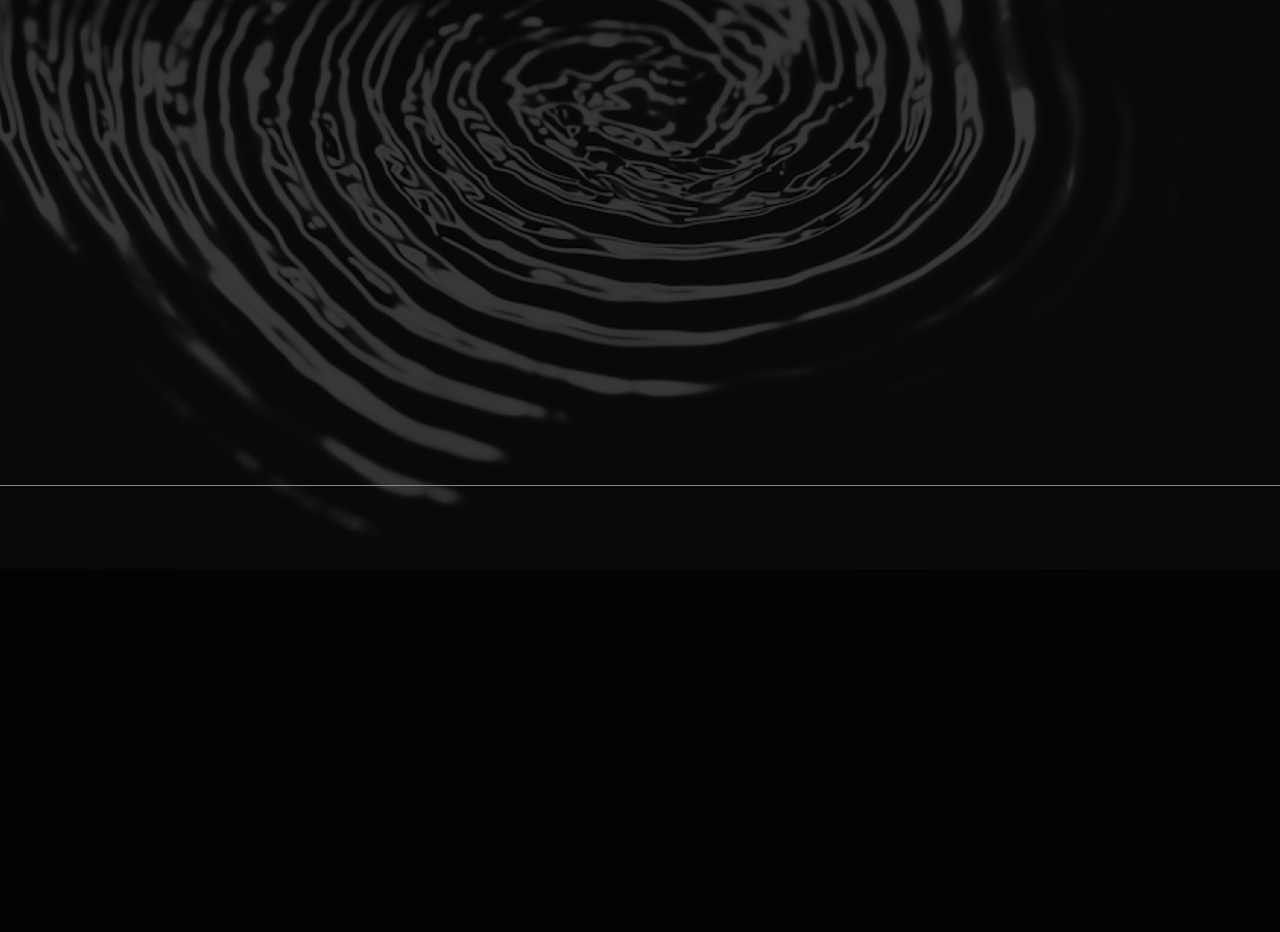
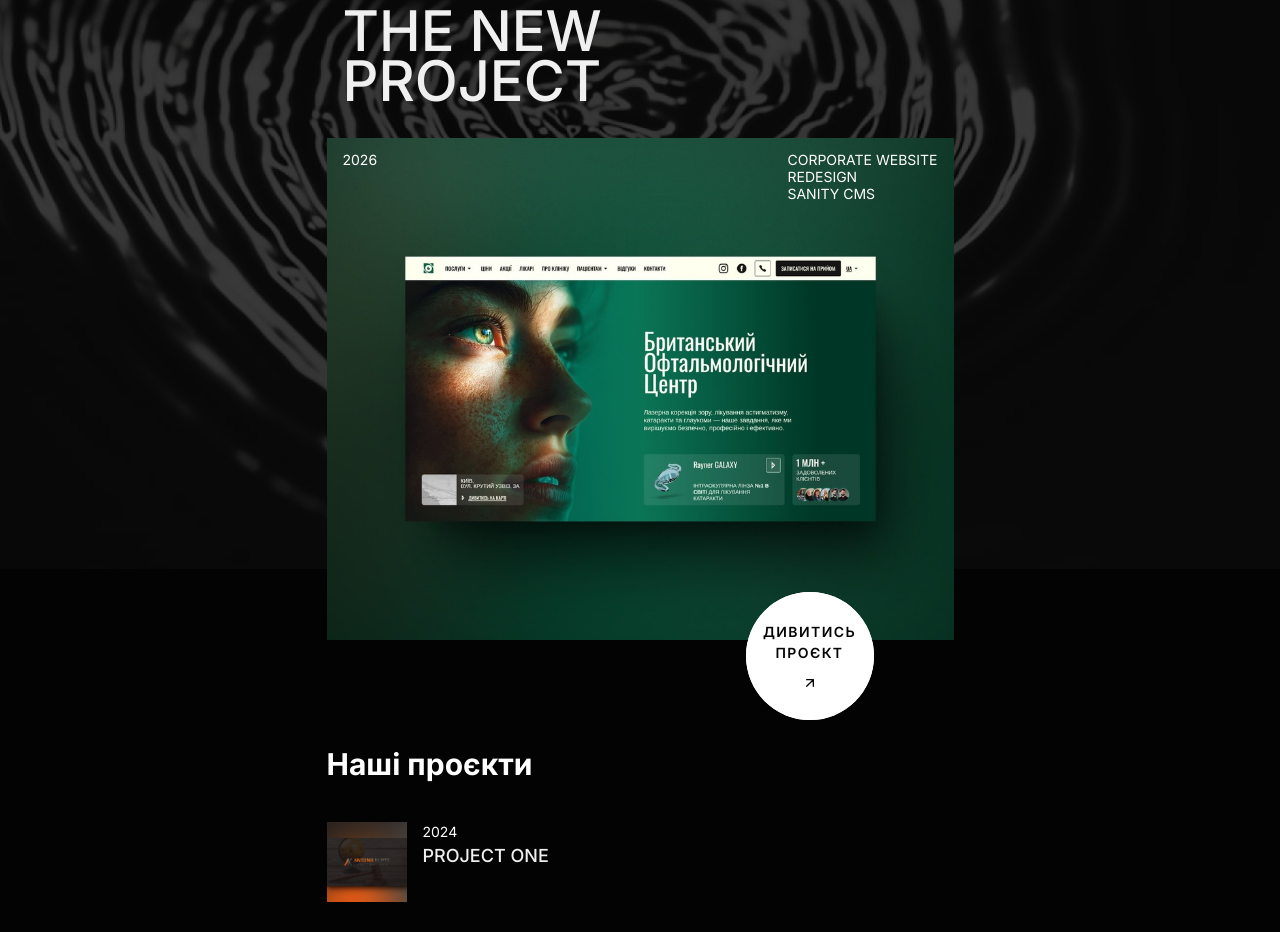
Before and after one commit to IraMira333/dezdevteam, a Next.js app: page /en in a window 1280 px wide. Shown: the part 231-1163 px from the top of the page. Before the commit the page ends 800 px from the top, so only its background shows below. Built offline with nearby package versions, Linux system fonts and the light colour scheme.

Commit message:
Created projects list

```diff
--- a/messages/en.json
+++ b/messages/en.json
@@ -1,7 +1,7 @@
 {
   "HomePage": {
-    "title": "the new project",
+    "text": "the new \nproject",
     "btnContactUs": "Contact us",
-    "description": "website development and redesign for your business"
+    "title": "website development and redesign \nfor your business"
   }
 }
--- a/messages/uk.json
+++ b/messages/uk.json
@@ -1,7 +1,7 @@
 {
   "HomePage": {
-    "title": "новий проєкт",
+    "text": "новий \nпроєкт",
     "btnContactUs": "Зв'язатися з нами",
-    "description": "розробка та редизайн сайтів для вашого бізнесу"
+    "title": "розробка та редизайн сайтів \nдля вашого бізнесу"
   }
 }
--- a/src/app/[locale]/globals.css
+++ b/src/app/[locale]/globals.css
@@ -72,21 +72,36 @@ a {
     mask-position: 0 0;
   }
 }
-.glow-on-hover {
-  width: 220px;
-  height: 50px;
-  border: none;
-  outline: none;
+.glow-btn {
+  position: relative;
+  cursor: pointer;
+  border-radius: 9999px;
+  z-index: 0;
+  display: flex;
+  align-items: center;
+  justify-content: center;
+}
+
+/* variants */
+.glow-dark {
   color: #f0f0f0;
   background: #050505;
-  cursor: pointer;
-  position: relative;
-  z-index: 0;
-  border-radius: 10px;
+  border: 1px solid #f0f0f0;
 }
 
-.glow-on-hover:before {
+.glow-light {
+  color: #050505;
+  background: #ffffff;
+  border: none;
+}
+
+/* glow */
+.glow-btn::before {
   content: "";
+  position: absolute;
+  inset: -2px;
+  border-radius: inherit;
+
   background: linear-gradient(
     45deg,
     #ff0000,
@@ -99,42 +114,38 @@ a {
     #ff00c8,
     #ff0000
   );
-  position: absolute;
-  top: -2px;
-  left: -2px;
+
   background-size: 400%;
-  z-index: -1;
   filter: blur(5px);
-  width: calc(100% + 4px);
-  height: calc(100% + 4px);
-  animation: glowing 20s linear infinite;
+  z-index: -2;
+
   opacity: 0;
   transition: opacity 0.3s ease-in-out;
-  border-radius: 10px;
+  animation: glowing 20s linear infinite;
 }
 
-.glow-on-hover:active {
-  color: #050505;
+.glow-btn:hover::before {
+  opacity: 1;
 }
-
-.glow-on-hover:active:after {
+.glow-btn:active:after {
   background: transparent;
 }
 
-.glow-on-hover:hover:before {
-  opacity: 1;
+/* inner background */
+.glow-btn::after {
+  content: "";
+  position: absolute;
+  inset: 0;
+  border-radius: inherit;
+  z-index: -1;
 }
 
-.glow-on-hover:after {
-  z-index: -1;
-  content: "";
-  position: absolute;
-  width: 100%;
-  height: 100%;
-  background: #f0f0f0;
-  left: 0;
-  top: 0;
-  border-radius: 10px;
+.glow-dark::after {
+  background: #050505;
+}
+
+.glow-light::after {
+  background: #ffffff;
 }
 
 @keyframes glowing {
--- a/src/app/[locale]/page.tsx
+++ b/src/app/[locale]/page.tsx
@@ -1,10 +1,9 @@
-import { useTranslations } from "next-intl";
+import { Hero } from "@/src/components/main/Hero";
 
 export default function Home() {
-  const t = useTranslations("HomePage");
   return (
-    <div className="mx-auto mt-20">
-      <h1>{t("title")}</h1>
+    <div className="mx-auto mt-19.5">
+      <Hero />
     </div>
   );
 }
--- a/src/components/header/Header.tsx
+++ b/src/components/header/Header.tsx
@@ -7,7 +7,7 @@ import { MaskButton } from "../shared/MaskButton";
 export const Header = () => {
   const t = useTranslations("HomePage");
   return (
-    <header className="bg-black05 border-grey22 flex items-center justify-between gap-1 border-b py-4 pr-2.5 pl-4">
+    <header className="bg-black05 border-grey22 tab:px-6 flex items-center justify-between gap-1 border-b py-4 pr-2.5 pl-4">
       <LogoName />
       <LanguageSwitcher />
       <MaskButton text={t("btnContactUs")} />
--- /dev/null
+++ b/src/components/main/Hero.tsx
@@ -0,0 +1,52 @@
+import Image from "next/image";
+import { useLocale, useTranslations } from "next-intl";
+
+import { LocaleType } from "@/src/types/LocaleTypes";
+
+import { projectsData } from "../assets/projectsData";
+import { GlowButton } from "../shared/GlowButton";
+import { ProjectsList } from "./ProjectsList";
+
+export const Hero = () => {
+  const t = useTranslations("HomePage");
+  const locale = useLocale();
+  const newestProjectData = projectsData[projectsData.length - 1];
+  const projectsDataWithoutNewest = projectsData.slice(0, -1);
+
+  return (
+    <div className="">
+      <div className="mb-8 px-4">
+        <div className="text-whiteff mb-10 flex gap-0.5 text-base leading-[130%] font-light">
+          <span className="">{"{"} </span>
+          <h1 className="whitespace-pre-line uppercase">{t("title")}</h1>
+          <span className="self-end">{"}"}</span>
+        </div>
+        <p className="text-whitef0 text-[56px] leading-[90%] font-medium whitespace-pre-line uppercase">
+          {t("text")}
+        </p>
+      </div>
+      <div className="relative mb-26.5">
+        <Image
+          src={newestProjectData.image}
+          alt={newestProjectData[locale as LocaleType].title}
+          width={627}
+          height={503}
+        />
+        <p className="text-whiteff absolute top-3.5 left-4 leading-[120%] uppercase">
+          {newestProjectData.year}
+        </p>
+        <ul className="text-whiteff absolute top-3.5 right-4 leading-[120%] uppercase">
+          {newestProjectData[locale as LocaleType].details.map((detail, index) => (
+            <li key={index} className="">
+              {detail}
+            </li>
+          ))}
+        </ul>
+        <div className="absolute right-20 -bottom-20">
+          <GlowButton text="Дивитись проєкт" />
+        </div>
+      </div>
+      <ProjectsList list={projectsDataWithoutNewest} locale={locale as LocaleType} />
+    </div>
+  );
+};
--- /dev/null
+++ b/src/components/main/ProjectsList.tsx
@@ -0,0 +1,39 @@
+import Image from "next/image";
+
+import { LocaleType } from "@/src/types/LocaleTypes";
+
+import { ProjectsDataType } from "../assets/projectsData";
+
+export const ProjectsList = ({
+  list,
+  locale,
+}: {
+  list: ProjectsDataType[];
+  locale: LocaleType;
+}) => {
+  return (
+    <div className="mb-26.5">
+      <h2 className="text-whiteff mb-10 text-3xl font-bold">Наші проєкти</h2>
+      <ul className="flex flex-col gap-8">
+        {list.map((project) => (
+          <li key={project.id} className="flex gap-4">
+            <div className="relative h-20 w-20 shrink-0">
+              <Image
+                src={project.image}
+                alt={project[locale].title}
+                className="h-full w-full object-cover"
+                fill
+              />
+            </div>
+            <div>
+              <p className="text-whiteff text-sm uppercase">{project.year}</p>
+              <h3 className="text-whitef0 text-lg font-medium uppercase">
+                {project[locale].title}
+              </h3>
+            </div>
+          </li>
+        ))}
+      </ul>
+    </div>
+  );
+};
--- a/src/components/shared/GlowButton.tsx
+++ b/src/components/shared/GlowButton.tsx
@@ -1,7 +1,24 @@
-export const GlowButton = () => {
+import { IconArrow } from "./icons/IconArrow";
+
+export const GlowButton = ({
+  text,
+  small,
+  dark,
+  className,
+}: {
+  text: string;
+  small?: boolean;
+  dark?: boolean;
+  className?: string;
+}) => {
   return (
-    <button className="glow-on-hover mx-auto mt-20" type="button">
-      HOVER ME, THEN CLICK ME!
+    <button
+      className={`glow-btn ${
+        small ? "h-24 w-24" : "h-32 w-32"
+      } ${dark ? "glow-dark" : "glow-light"} flex-col gap-3 font-semibold tracking-[1.4px] uppercase ${className}`}
+    >
+      {text}
+      <IconArrow className="h-4 w-4 stroke-2" />
     </button>
   );
 };
--- /dev/null
+++ b/src/components/shared/icons/IconArrow.tsx
@@ -0,0 +1,22 @@
+import { IconProps } from "@/src/types/IconsPropType";
+
+export const IconArrow = ({ className }: IconProps) => {
+  return (
+    <svg
+      width="24"
+      height="24"
+      viewBox="0 0 24 24"
+      fill="none"
+      xmlns="http://www.w3.org/2000/svg"
+      className={className}
+      aria-label="arrow icon"
+    >
+      <path
+        d="M7 17L17 7M17 7H7M17 7V17"
+        stroke="currentColor"
+        strokeLinecap="round"
+        strokeLinejoin="round"
+      />
+    </svg>
+  );
+};
--- /dev/null
+++ b/src/types/IconsPropType.ts
@@ -0,0 +1,3 @@
+export interface IconProps {
+  className?: string;
+}
```
Also changed, not shown: public/icons/arrow.svg (added).
